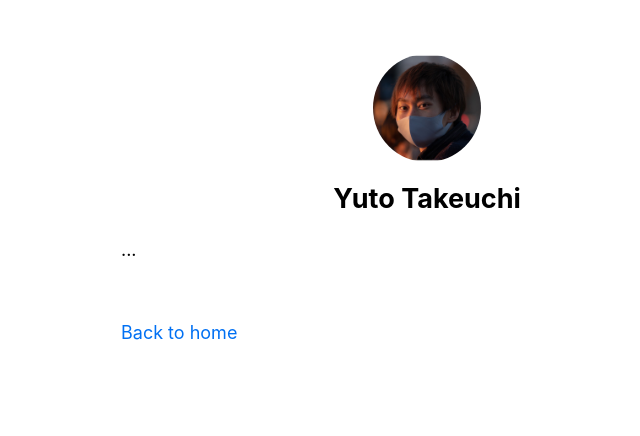
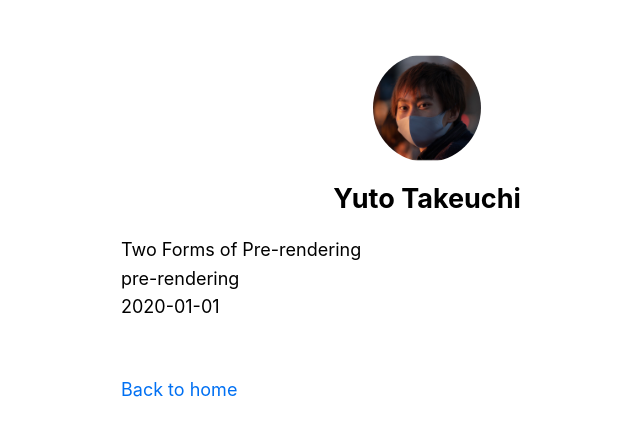
Before and after one commit to takeyu1013/nextjs-blog, a Next.js app: page /posts/pre-rendering in a window 1280 px wide. Shown: the top 436 px of the page, without its empty margins (213-853 px from the left). Built offline with nearby package versions, Linux system fonts and the light colour scheme.

Commit message:
投稿データのレイアウトを追加

```diff
--- a/src/pages/posts/[id].tsx
+++ b/src/pages/posts/[id].tsx
@@ -21,12 +21,19 @@ export const getStaticProps: GetStaticProps = async ({ params }) => {
 
 const Post = ({ postData }: {
   postData: {
+    id: string,
     title: string,
     date: string,
     content: string
   }
 }) => {
-  return <Layout>...</Layout>;
+  return <Layout>
+    {postData.title}
+    <br />
+    {postData.id}
+    <br />
+    {postData.date}
+  </Layout>;
 };
 
 export default Post;
```
